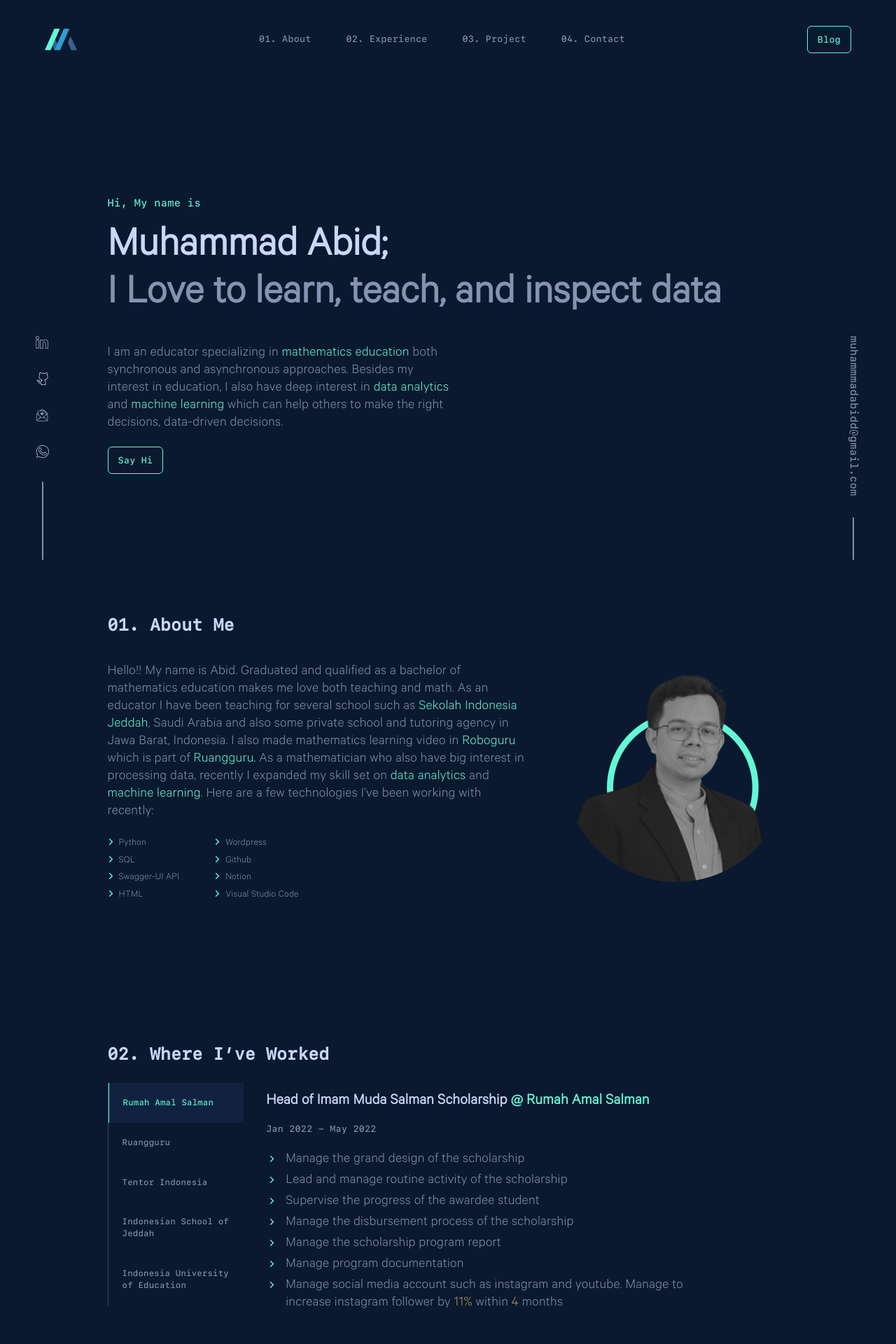
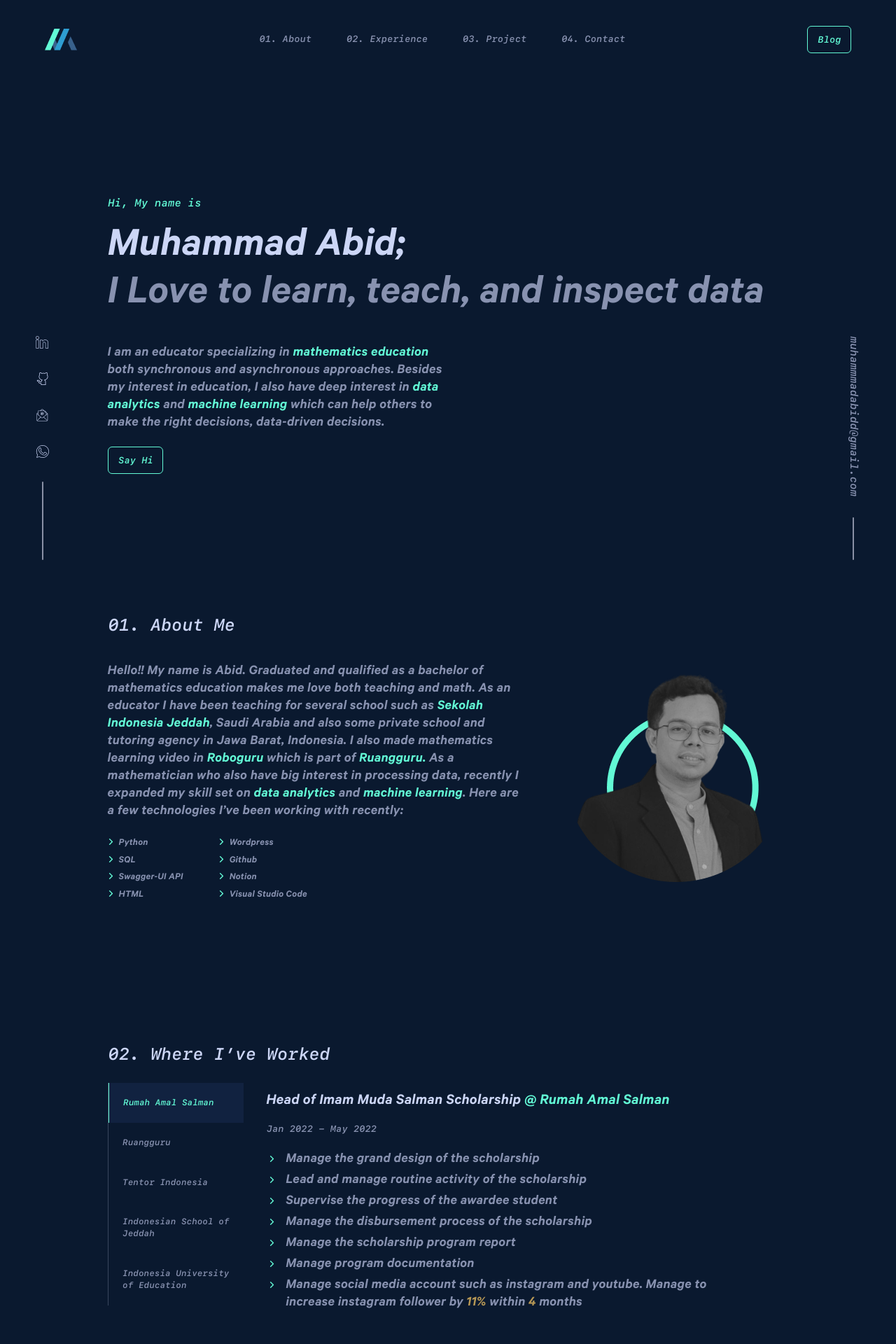
Before and after one commit to muhammadabidd/portfolio, a PHP site: page / in a window 1280 px wide; the page is wider, and only the part inside the window is pictured. Shown: the top 1920 px of that part at 70% size. Run offline with PHP 8.4, Linux system fonts and the light colour scheme; some web fonts are replaced.

Commit message:
font inserted successed

```diff
--- a/style/text.css
+++ b/style/text.css
@@ -141,69 +141,186 @@ div.project-tag ul li{
 
 
 
+@font-face {
+    font-family: 'SF Mono';
+    src: url('../Font/SFMono/SFMono-Medium.ttf') format('ttf'),
+         url('../Font/SFMono/SFMono-Medium.woff') format('woff'),
+         url('../Font/SFMono/SFMono-Medium.woff2') format('woff2');
+
+    font-style: medium;
+
+}
+
+@font-face {
+    font-family: 'SF Mono';
+    src: url('../Font/SFMono/SFMono-MediumItalic.ttf') format('ttf'),
+    url('../Font/SFMono/SFMono-MediumItalic.woff') format('woff'),
+    url('../Font/SFMono/SFMono-MediumItalic.woff2') format('woff2');
+
+
+
+    font-style: mediumitalic;
+
+}
 
 
 @font-face {
     font-family: 'SF Mono';
-    src: url('../Font/SFMono/SFMono-Medium.ttf') format('ttf'),
-         url('../Font/SFMono/SFMono-Medium.woff') format('woff'),
-         url('../Font/SFMono/SFMono-Medium.woff2') format('woff2'),
-
-         url('../Font/SFMono/SFMono-MediumItalic.ttf') format('ttf'),
-         url('../Font/SFMono/SFMono-MediumItalic.woff') format('woff'),
-         url('../Font/SFMono/SFMono-MediumItalic.woff2') format('woff2'),
+    src:
 
          url('../Font/SFMono/SFMono-Regular.ttf') format('ttf'),
          url('../Font/SFMono/SFMono-Regular.woff') format('woff'),
-         url('../Font/SFMono/SFMono-Regular.woff2') format('woff2'),
+         url('../Font/SFMono/SFMono-Regular.woff2') format('woff2');
+
+    font-style: normal;
+
+}
+
+@font-face {
+    font-family: 'SF Mono';
+    src:
 
          url('../Font/SFMono/SFMono-RegularItalic.ttf') format('ttf'),
          url('../Font/SFMono/SFMono-RegularItalic.woff') format('woff'),
-         url('../Font/SFMono/SFMono-RegularItalic.woff2') format('woff2'),
+         url('../Font/SFMono/SFMono-RegularItalic.woff2') format('woff2');
+         font-style: normalitalic;
+
+
+
+}
+
+@font-face {
+    font-family: 'SF Mono';
+    src:
 
          url('../Font/SFMono/SFMono-Semibold.ttf') format('ttf'),
          url('../Font/SFMono/SFMono-Semibold.woff') format('woff'),
-         url('../Font/SFMono/SFMono-Semibold.woff2') format('woff2'),
+         url('../Font/SFMono/SFMono-Semibold.woff2') format('woff2');
+         font-style: semibold;
+
+
+
+}
+
+@font-face {
+    font-family: 'SF Mono';
+    src:
 
          url('../Font/SFMono/SFMono-SemiboldItalic.ttf') format('ttf'),
          url('../Font/SFMono/SFMono-SemiboldItalic.woff') format('woff'),
-         url('../Font/SFMono/SFMono-SemiboldItalic.woff2') format('woff2'),
+         url('../Font/SFMono/SFMono-SemiboldItalic.woff2') format('woff2');
+         font-style: semibolditalic;
 
 }
+
+
+
+
+
+
+
+
+
+
+
+
+
 
 
 @font-face {
     font-family: 'Calibre';
     src: url('../Font/Calibre/Calibre-Light.ttf') format('ttf'),
          url('../Font/Calibre/Calibre-Light.woff') format('woff'),
-         url('../Font/Calibre/Calibre-Light.woff2') format('woff2'),
+         url('../Font/Calibre/Calibre-Light.woff2') format('woff2');
+         font-style:light
+
+
+}
+
+@font-face {
+    font-family: 'Calibre';
+    src:
 
          url('../Font/Calibre/Calibre-LightItalic.ttf') format('ttf'),
          url('../Font/Calibre/Calibre-LightItalic.woff') format('woff'),
-         url('../Font/Calibre/Calibre-LightItalic.woff2') format('woff2'),
+         url('../Font/Calibre/Calibre-LightItalic.woff2') format('woff2');
+         font-style:lightitalic
+
+
+
+}
+
+@font-face {
+    font-family: 'Calibre';
+    src:
 
          url('../Font/Calibre/Calibre-Medium.ttf') format('ttf'),
          url('../Font/Calibre/Calibre-Medium.woff') format('woff'),
-         url('../Font/Calibre/Calibre-Medium.woff2') format('woff2'),
+         url('../Font/Calibre/Calibre-Medium.woff2') format('woff2');
+         font-style:medium
+
+
+
+}
+
+@font-face {
+    font-family: 'Calibre';
+    src:
 
          url('../Font/Calibre/Calibre-MediumItalic.ttf') format('ttf'),
          url('../Font/Calibre/Calibre-MediumItalic.woff') format('woff'),
-         url('../Font/Calibre/Calibre-MediumItalic.woff2') format('woff2'),
+         url('../Font/Calibre/Calibre-MediumItalic.woff2') format('woff2');
+         font-style:mediumitalic
+
+
+}
+
+@font-face {
+    font-family: 'Calibre';
+    src:
 
          url('../Font/Calibre/Calibre-Regular.ttf') format('ttf'),
          url('../Font/Calibre/Calibre-Regular.woff') format('woff'),
-         url('../Font/Calibre/Calibre-Regular.woff2') format('woff2'),
+         url('../Font/Calibre/Calibre-Regular.woff2') format('woff2');
+         font-style:normal
+
+
+
+}
+
+@font-face {
+    font-family: 'Calibre';
+    src:
 
          url('../Font/Calibre/Calibre-RegularItalic.ttf') format('ttf'),
          url('../Font/Calibre/Calibre-RegularItalic.woff') format('woff'),
-         url('../Font/Calibre/Calibre-RegularItalic.woff2') format('woff2'),
+         url('../Font/Calibre/Calibre-RegularItalic.woff2') format('woff2');
+         font-style:normalitalic
+
+
+
+}
+
+@font-face {
+    font-family: 'Calibre';
+    src:
 
          url('../Font/Calibre/Calibre-Semibold.ttf') format('ttf'),
          url('../Font/Calibre/Calibre-Semibold.woff') format('woff'),
-         url('../Font/Calibre/Calibre-Semibold.woff2') format('woff2'),
+         url('../Font/Calibre/Calibre-Semibold.woff2') format('woff2');
+         font-style:semibold
+
+
+
+}
+
+@font-face {
+    font-family: 'Calibre';
+    src:
 
          url('../Font/Calibre/Calibre-SemiboldItalic.ttf') format('ttf'),
          url('../Font/Calibre/Calibre-SemiboldItalic.woff') format('woff'),
-         url('../Font/Calibre/Calibre-SemiboldItalic.woff2') format('woff2'),
+         url('../Font/Calibre/Calibre-SemiboldItalic.woff2') format('woff2');
+         font-style:semibolditalic
 
 }
```
